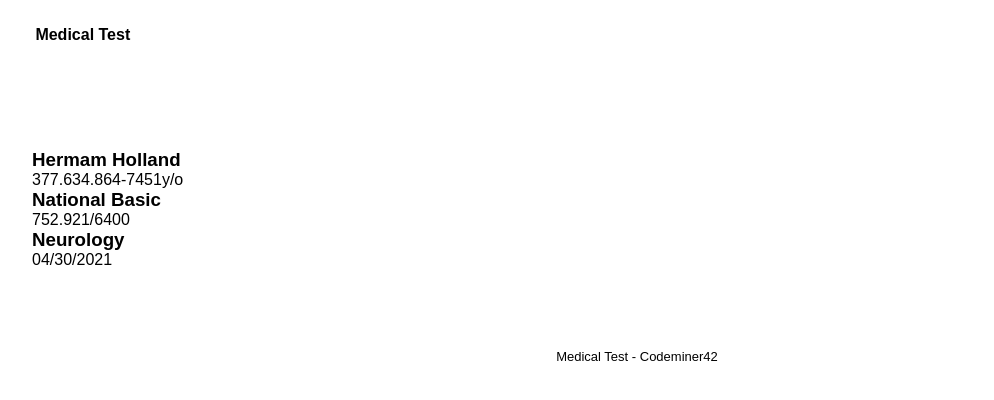
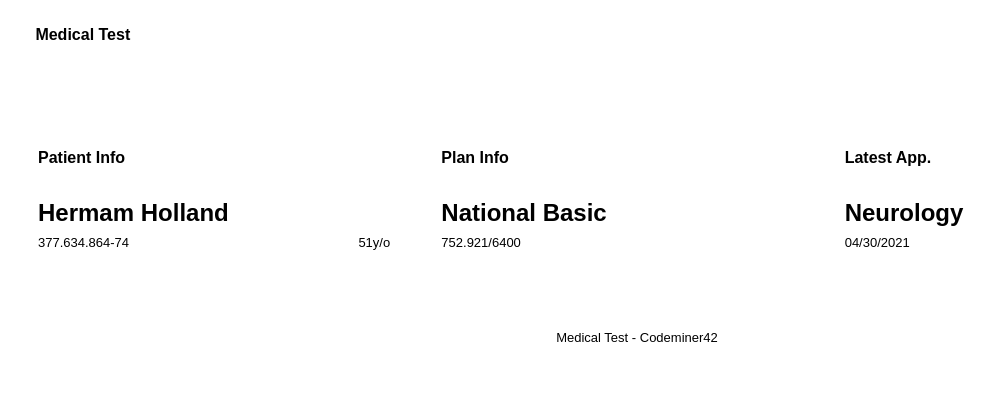
Before and after one commit to zJvco/codeminer42-frontend-technical-test, a plain HTML site: page patient-details.html in a window 1280 px wide. Shown: the whole page, without its empty margins (3-997 px from the left). Drawn offline with Linux system fonts and the light colour scheme; no server answers.

Commit message:
Patient details style finished

```diff
--- a/patient-details.html
+++ b/patient-details.html
@@ -5,6 +5,7 @@
     <meta http-equiv="X-UA-Compatible" content="IE=edge">
     <meta name="viewport" content="width=device-width, initial-scale=1.0">
     <link rel="stylesheet" href="style/style.css">
+    <link rel="stylesheet" href="style/patient-details.css">
     <title>Patient details</title>
 </head>
 <body>
@@ -22,18 +23,21 @@
         </header>
         <!-- Main content -->
         <main>
-            <!-- Plan section -->
-            <section>
-                <div class="patient-info">
-                    <h3>Hermam Holland</h3>
+            <!-- Patient details section -->
+            <section class="patient-details-section">
+                <div class="patient-info details">
+                    <h2>Patient Info</h2>
+                    <h4>Hermam Holland</h4>
                     <p>377.634.864-74<span>51y/o</span></p>
                 </div>
-                <div class="plan-info">
-                    <h3>National Basic</h3>
+                <div class="plan-info details">
+                    <h2>Plan Info</h2>
+                    <h4>National Basic</h4>
                     <p>752.921/6400</p>
                 </div>
-                <div class="latest-app">
-                    <h3>Neurology</h3>
+                <div class="latest-app details">
+                    <h2>Latest App.</h2>
+                    <h4>Neurology</h4>
                     <p>04/30/2021</p>
                 </div>
             </section>
--- a/style/patient-details.css
+++ b/style/patient-details.css
@@ -0,0 +1,34 @@
+section {
+    margin-bottom: 38px;
+}
+
+/* Patient details section */
+.patient-details-section {
+    display: flex;
+    justify-content: space-between;
+}
+
+.patient-details-section .details {
+    width: 100%;
+    padding: 0 6px;
+}
+
+.patient-details-section .details h2 {
+    font-size: medium;
+    margin-bottom: 32px;
+}
+
+.patient-details-section .details h4 {
+    font-size: x-large;
+    margin: 8px 0;
+}
+
+.patient-details-section .details p {
+    display: flex;
+    justify-content: space-between;
+    font-size: small;
+}
+
+.patient-details-section .details p span {
+    margin: 0 10%;
+}
```
